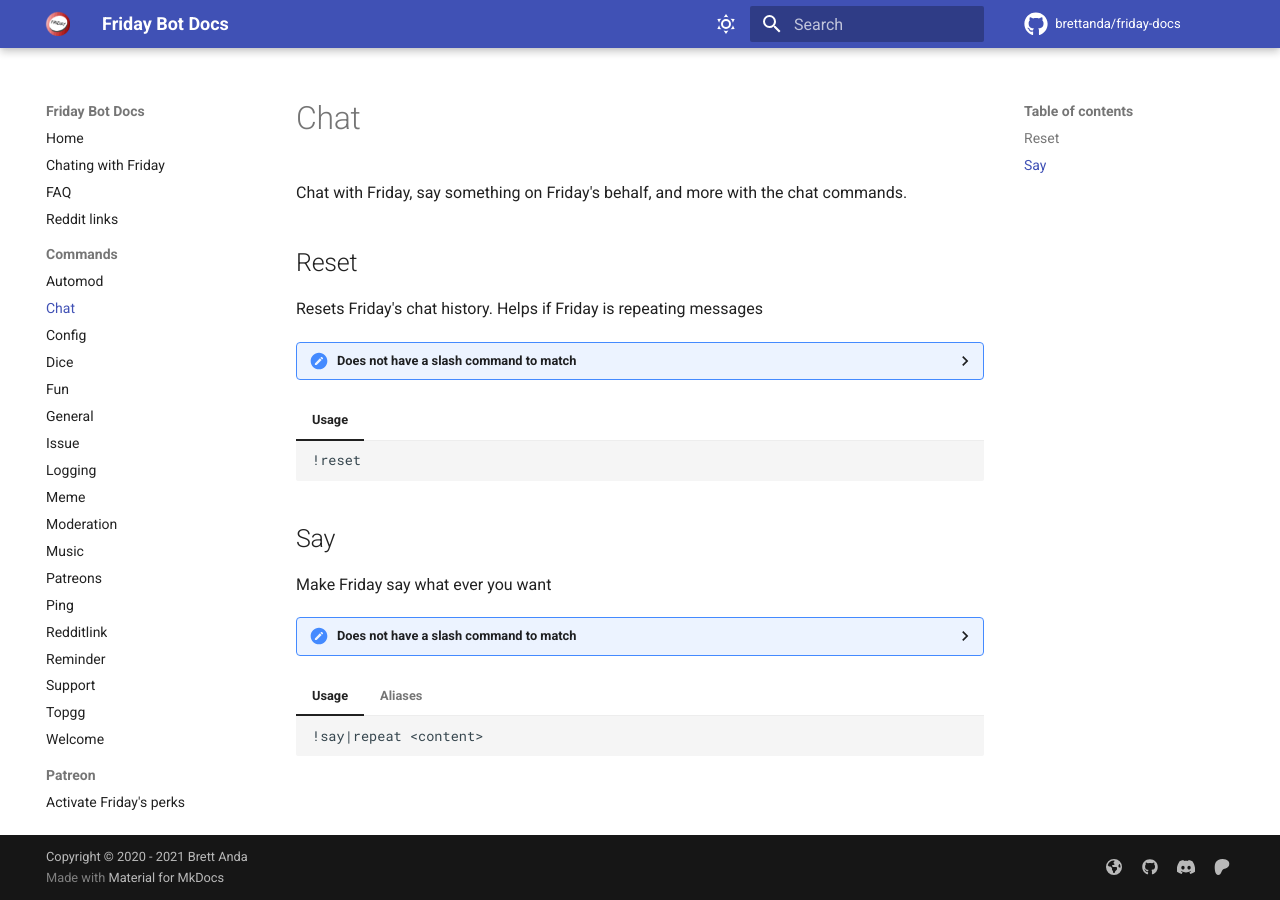
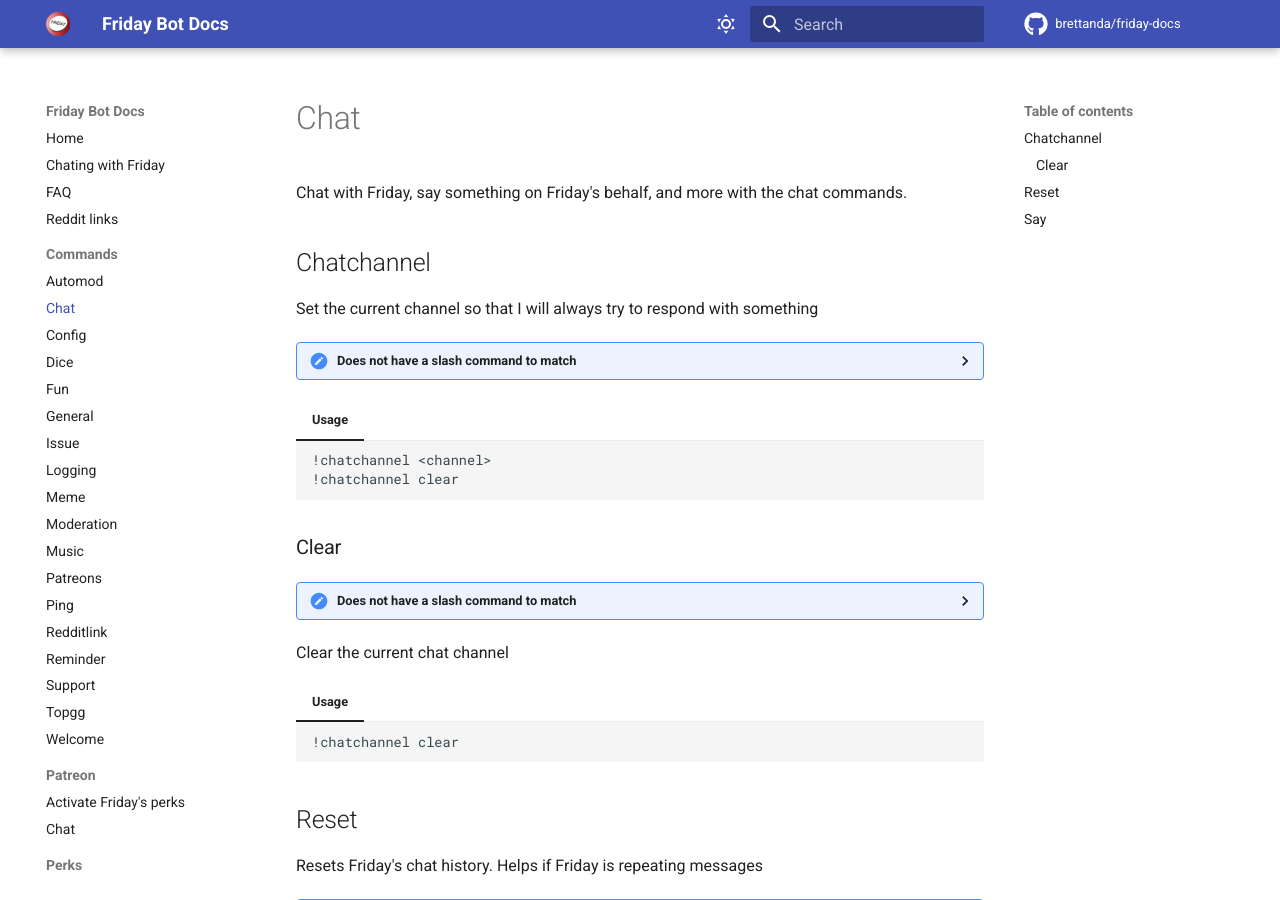
Before and after one commit to Brettanda/friday-docs, an MkDocs documentation site: the page built from docs/commands/chat.md, in a window 1280 px wide and 900 px high. Built offline with MkDocs 1.6.1 and Material for MkDocs 9.7.7, drawn with Linux system fonts in a browser that asks for light colours; nearby versions of some CDN libraries; comment, search, counter and statistics services are not loaded; the version menu is left out.

Commit message:
moved the chat channel command

````diff
--- a/docs/commands/chat.md
+++ b/docs/commands/chat.md
@@ -5,6 +5,32 @@
 # Chat
 
 Chat with Friday, say something on Friday's behalf, and more with the chat commands.
+
+## Chatchannel
+
+Set the current channel so that I will always try to respond with something
+
+??? missing "Does not have a slash command to match"
+	Learn more about [slash commands](/#slash-commands)
+
+=== "Usage"
+	```md
+	!chatchannel <channel>
+	!chatchannel clear
+	```
+
+### Clear
+
+??? missing "Does not have a slash command to match"
+	Learn more about [slash commands](/#slash-commands)
+
+Clear the current chat channel
+
+=== "Usage"
+
+	```md
+	!chatchannel clear
+	```
 
 ## Reset
 
````
Also changed, not shown: docs/commands/moderation.md (+0 -12 lines).
